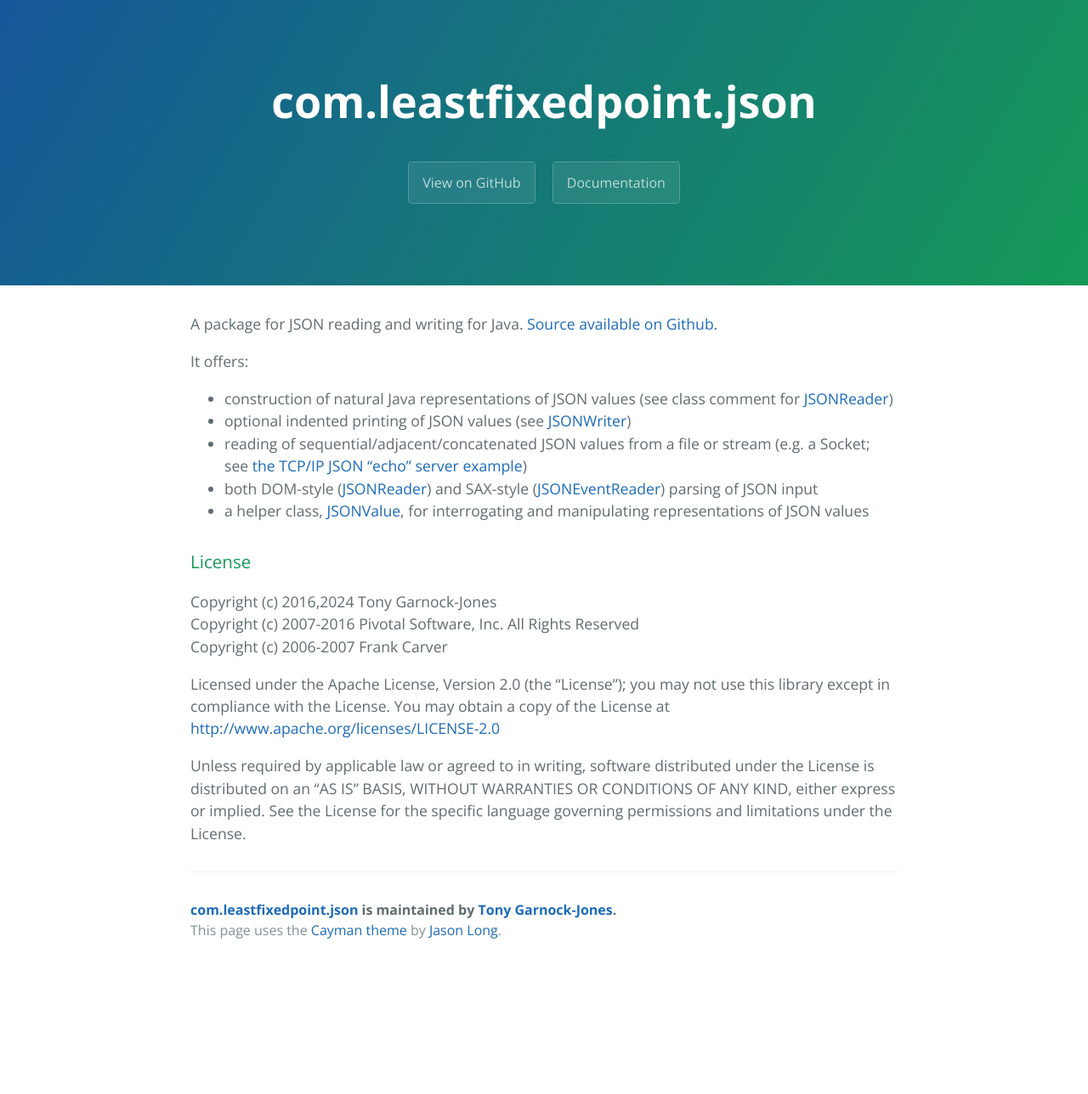
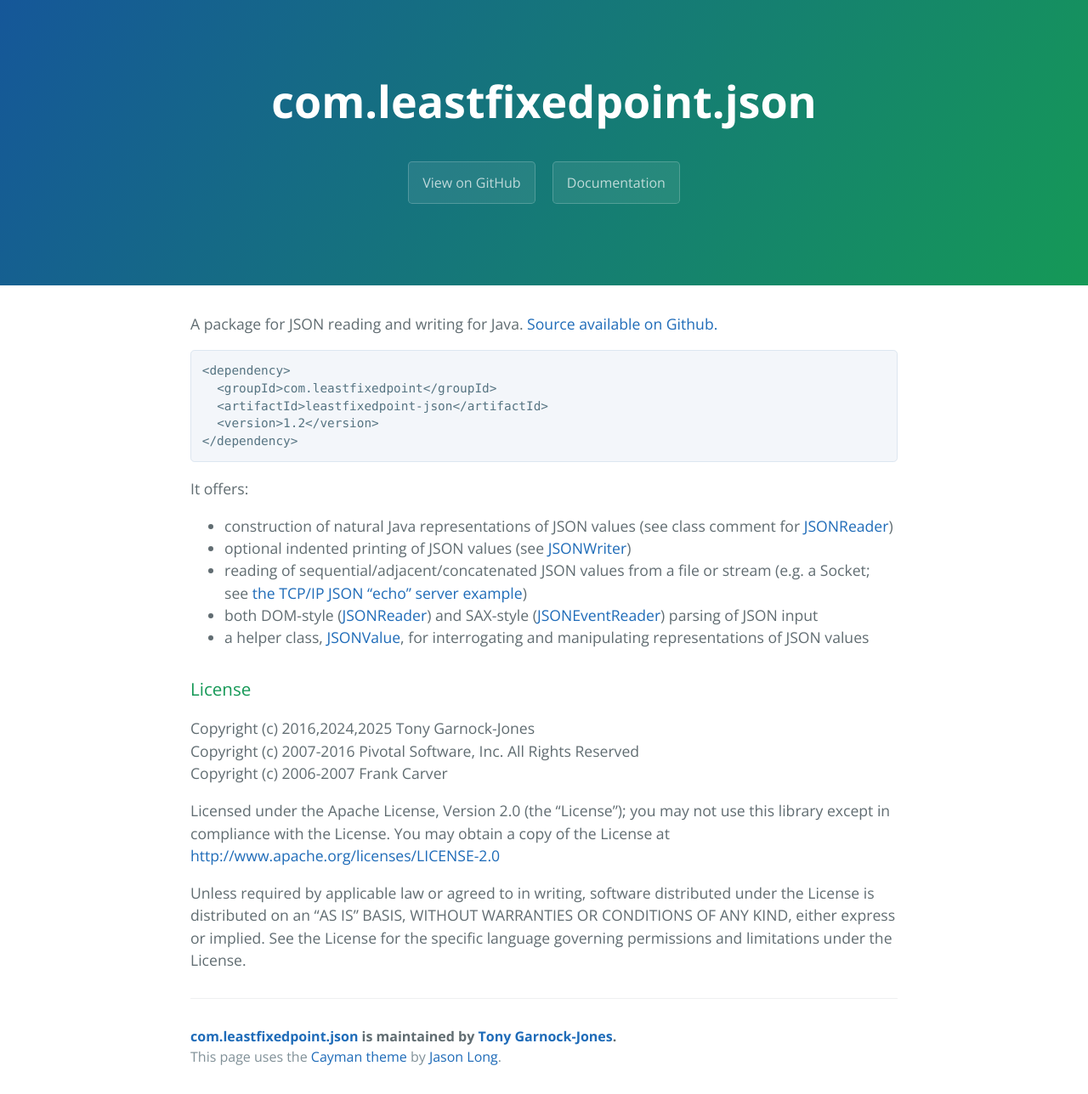
Before and after one commit to tonyg/java-json-leastfixedpoint, a Jekyll site: the page built from index.markdown, in a window 1280 px wide. Shown: the whole page at 85% size. Built offline with Jekyll 4.4.1, drawn with Linux system fonts in a browser that asks for light colours; before the commit the page ends 1139 px from its top, so only the background shows below that.

Commit message:
Update index.markdown

````diff
--- a/index.markdown
+++ b/index.markdown
@@ -5,6 +5,14 @@
 docurl: "doc/"
 ---
 A package for JSON reading and writing for Java. [Source available on Github.]({{ page.projecturl }})
+
+```xml
+<dependency>
+  <groupId>com.leastfixedpoint</groupId>
+  <artifactId>leastfixedpoint-json</artifactId>
+  <version>1.2</version>
+</dependency>
+```
 
 It offers:
 
@@ -22,7 +30,7 @@
 
 ### License
 
-Copyright (c) 2016,2024 Tony Garnock-Jones
+Copyright (c) 2016,2024,2025 Tony Garnock-Jones
 Copyright (c) 2007-2016 Pivotal Software, Inc. All Rights Reserved
 Copyright (c) 2006-2007 Frank Carver
 
````
